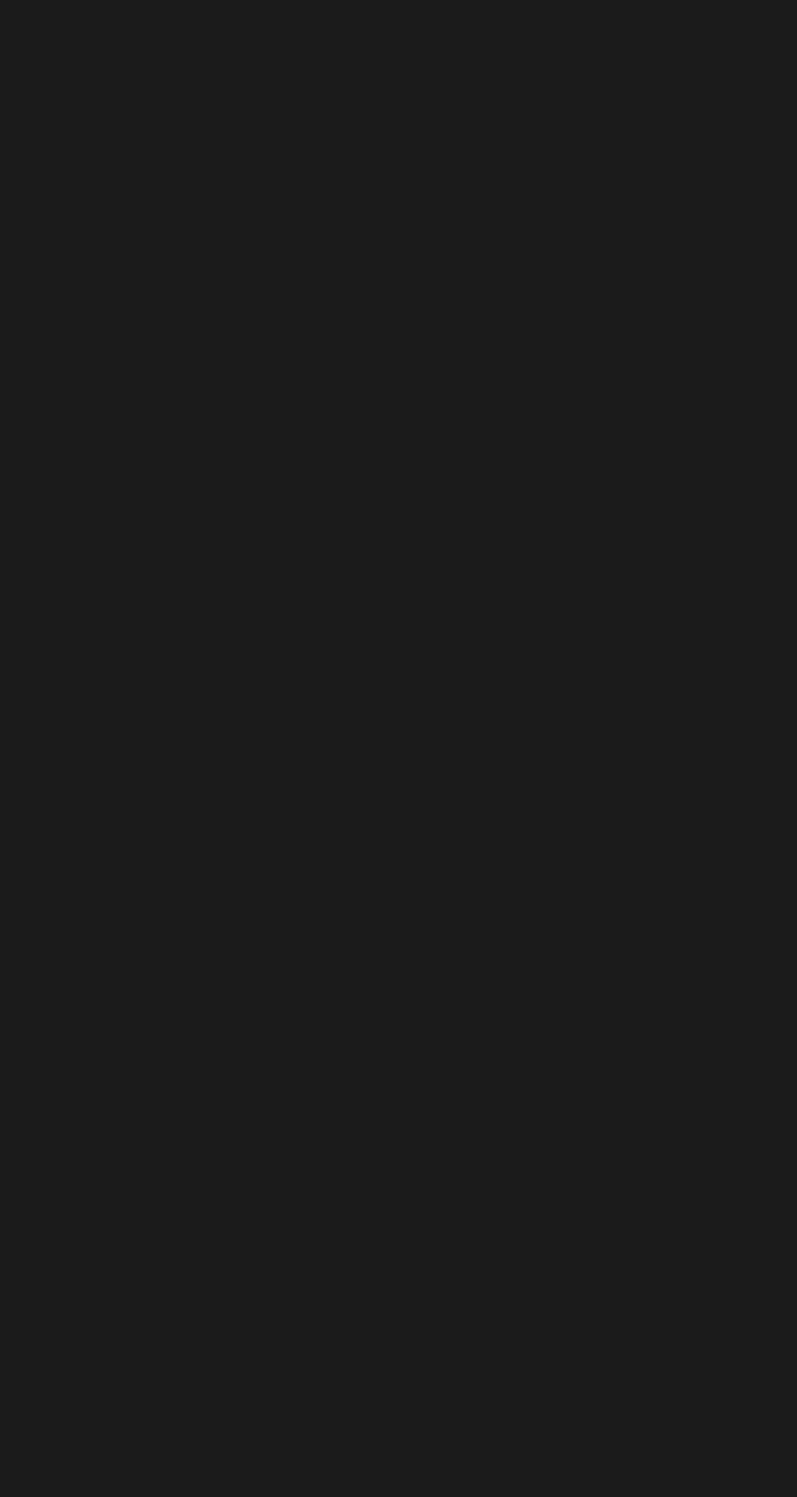
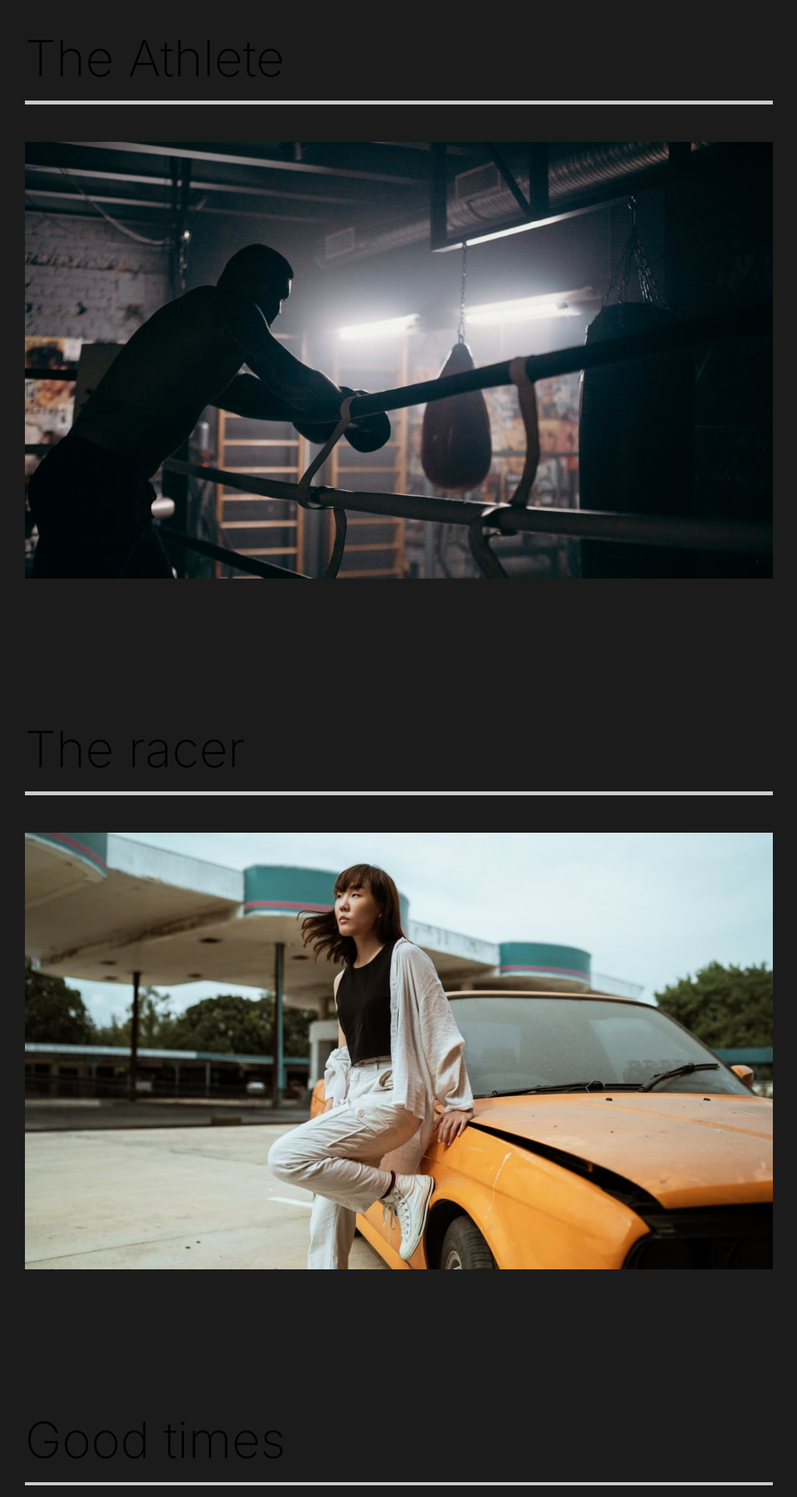
Before and after one commit to softXengineer/capture-react, a React (Create React App) app: page /work in a window 1280 px wide. Shown: the part 140-2060 px from the top of the page at 78% size, without its empty margins (128-1151 px from the left). Before the commit the page ends 800 px from the top, so only its background shows below. Built offline with nearby package versions, Linux system fonts and the light colour scheme.

Commit message:
Modifying and styling work component

```diff
--- a/src/pages/OurWork.jsx
+++ b/src/pages/OurWork.jsx
@@ -1,9 +1,35 @@
 import React from "react";
+import { Link } from "react-router-dom";
+
+import "./ourWork.styles.scss";
+import goodTimes from "../img/goodtimes-small.jpg";
+import athlete from "../img/athlete-small.jpg";
+import theRacer from "../img/theracer-small.jpg";
 
 const OurWork = () => {
   return (
-    <div>
-      <h1>Our Work</h1>
+    <div className="work">
+      <div className="movie">
+        <h2>The Athlete</h2>
+        <div className="line"></div>
+        <Link to="/">
+          <img src={athlete} alt="The Athlete" className="movie-img" />
+        </Link>
+      </div>
+      <div className="movie">
+        <h2>The racer</h2>
+        <div className="line"></div>
+        <Link to="/">
+          <img src={theRacer} alt="The Racer" className="movie-img" />
+        </Link>
+      </div>
+      <div className="movie">
+        <h2>Good times</h2>
+        <div className="line"></div>
+        <Link to="/">
+          <img src={goodTimes} alt="Good times" className="movie-img" />
+        </Link>
+      </div>
     </div>
   );
 };
--- /dev/null
+++ b/src/pages/ourWork.styles.scss
@@ -0,0 +1,23 @@
+.work {
+  min-height: 100vh;
+  padding: 5rem 10rem;
+  overflow: hidden;
+  h2 {
+    padding: 1rem 0;
+  }
+  .movie {
+    padding-bottom: 10rem;
+    overflow: hidden;
+    .line {
+      height: 0.3rem;
+      background-color: #ccc;
+      margin-bottom: 3rem;
+    }
+
+    .movie-img {
+      width: 100%;
+      height: 70vh;
+      object-fit: cover;
+    }
+  }
+}
```
